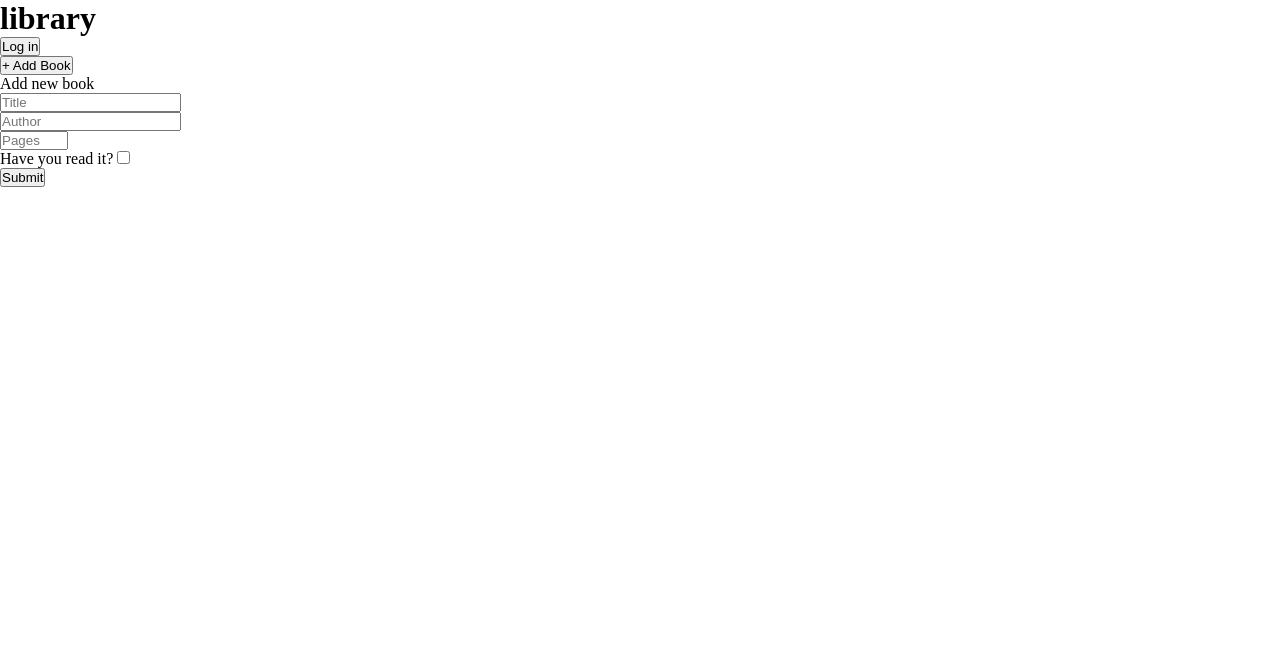
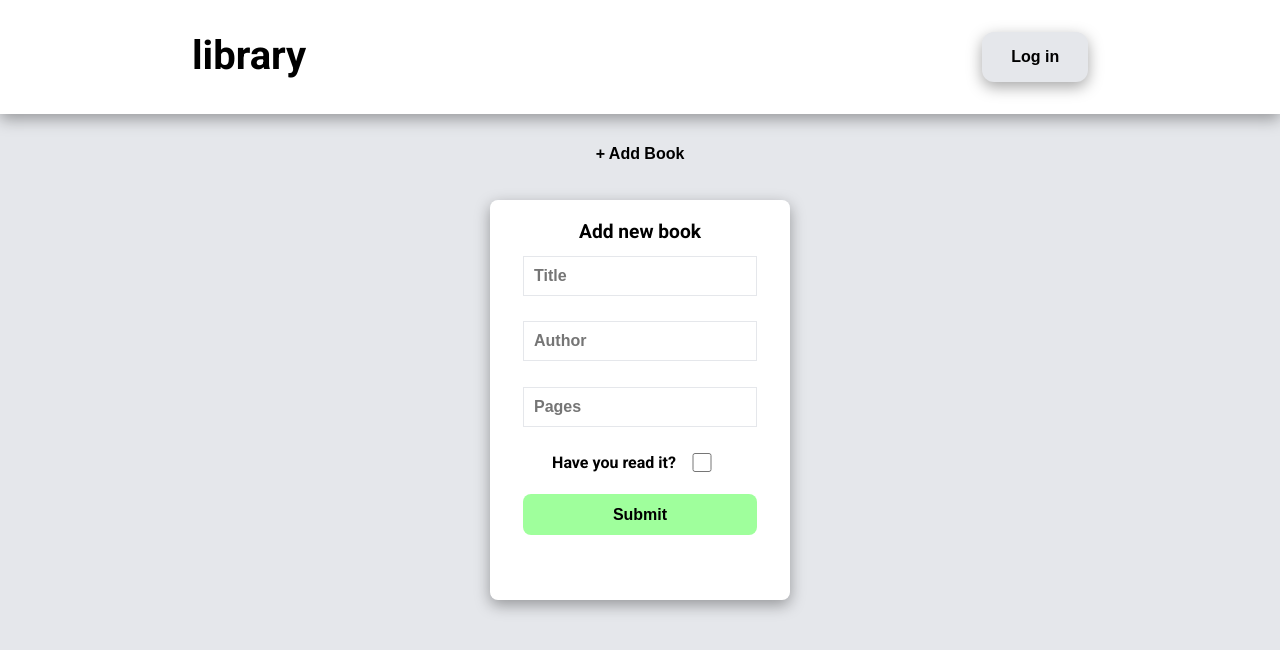
Before and after one commit to Alan1234111/Library-project, a website: page index.html in a window 1280 px wide. Drawn offline with Linux system fonts and the light colour scheme.

Commit message:
build: add-book, add-book-modal section

```diff
--- a/style.css
+++ b/style.css
@@ -1,5 +1,122 @@
 * {
-    margin: 0;
-    padding: 0;
-    box-sizing: border-box;
+  margin: 0;
+  padding: 0;
+  box-sizing: border-box;
 }
+
+body {
+  background-color: #e5e7eb;
+  font-family: "Roboto", sans-serif;
+}
+
+/* header section */
+
+.header {
+  display: flex;
+  justify-content: space-between;
+  padding: 2rem 15%;
+  background-color: white;
+  box-shadow: rgba(0, 0, 0, 0.35) 0px 5px 15px;
+}
+
+.header__name {
+  font-size: 2.5rem;
+  font-weight: bold;
+}
+
+.header__log-in {
+  padding: 1rem 1.8rem;
+  border-radius: 12px;
+  border: none;
+  background-color: #e5e7eb;
+  font-weight: bold;
+  font-size: 1rem;
+  box-shadow: rgba(0, 0, 0, 0.35) 0px 5px 15px;
+  transition: 0.1s;
+}
+
+.header__log-in:hover {
+  opacity: 0.8;
+}
+
+/* Add book section */
+
+.add-book {
+  display: flex;
+  align-items: center;
+  justify-content: center;
+  height: 10vh;
+}
+
+.add-book__button {
+  padding: 1rem 1.8rem;
+  border: none;
+  background-color: transparent;
+  font-size: 1rem;
+  font-weight: bold;
+  transition: 0.2s;
+}
+
+.add-book__button:hover {
+  opacity: 0.8;
+}
+
+/* Add book modal section */
+
+.add-book-modal {
+  position: fixed;
+  top: 50%;
+  left: 50%;
+  transform: translate(-50%, -50%);
+  display: flex;
+  flex-direction: column;
+  width: 300px;
+  height: 50%;
+  padding: 20px;
+  border-radius: 8px;
+  text-align: center;
+  background-color: #fff;
+  box-shadow: rgba(0, 0, 0, 0.35) 0px 5px 15px;
+}
+
+.add-book-modal__text {
+  font-size: 1.2rem;
+  font-weight: bold;
+}
+
+.add-book-modal__li {
+  padding: 0.8rem 0;
+  list-style: none;
+}
+
+.add-book-modal__li input {
+  width: 90%;
+  padding: 10px 10px;
+  border: #e5e7eb 1px solid;
+  font-weight: bold;
+  font-size: 1rem;
+}
+
+.add-book-modal__li:nth-child(4) {
+  display: flex;
+  justify-content: center;
+  font-weight: bold;
+}
+
+.add-book-modal__li:nth-child(4) input[type="checkbox"] {
+  accent-color: white;
+  width: 20%;
+  transition: 0.2s;
+}
+
+.add-book-modal__submit-btn {
+  width: 90%;
+  margin-top: 10px;
+  padding: 0.7rem 0;
+  border-radius: 8px;
+  border: none;
+  font-size: 1rem;
+  font-weight: bold;
+  background-color: #9fff9c;
+  cursor: pointer;
+}
```
